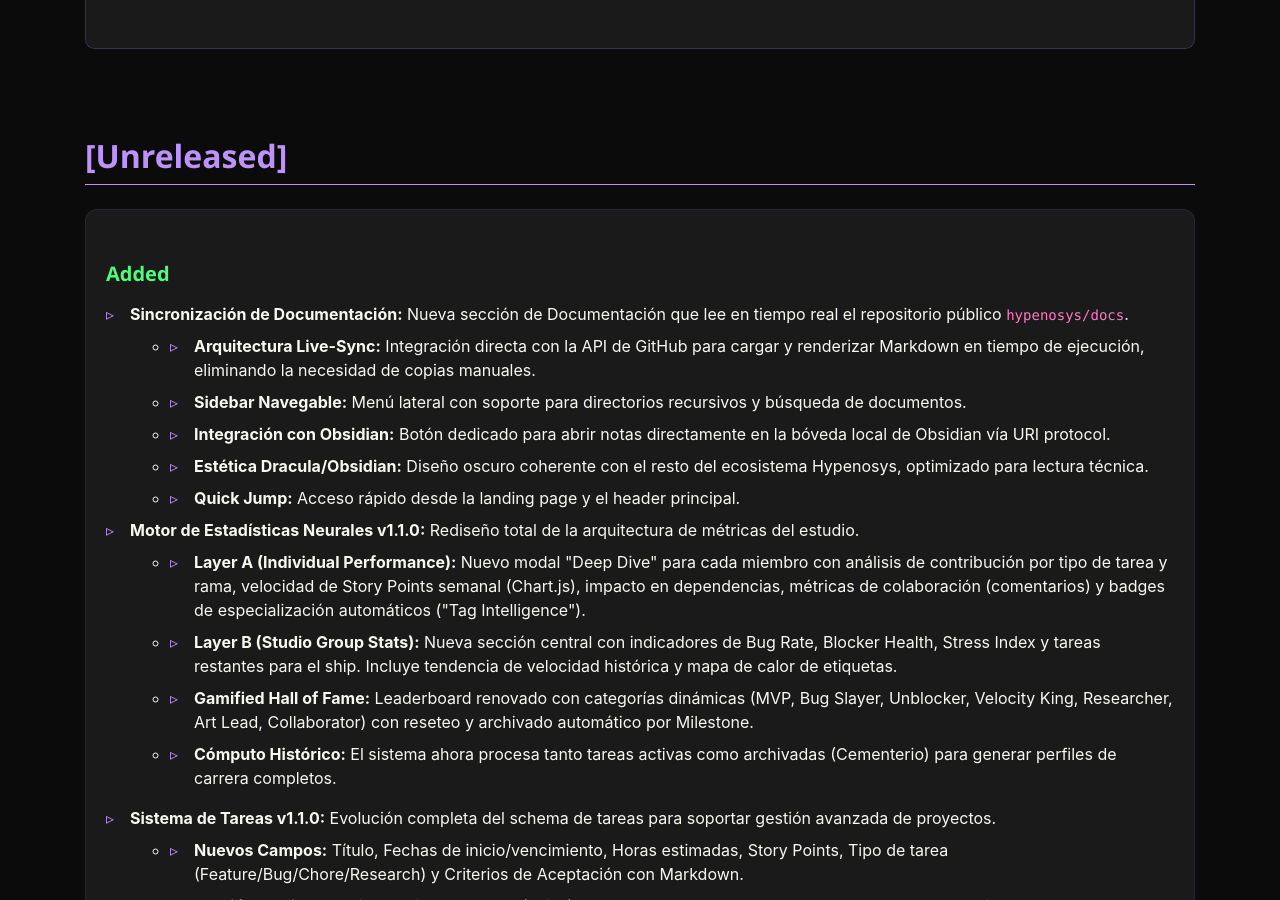
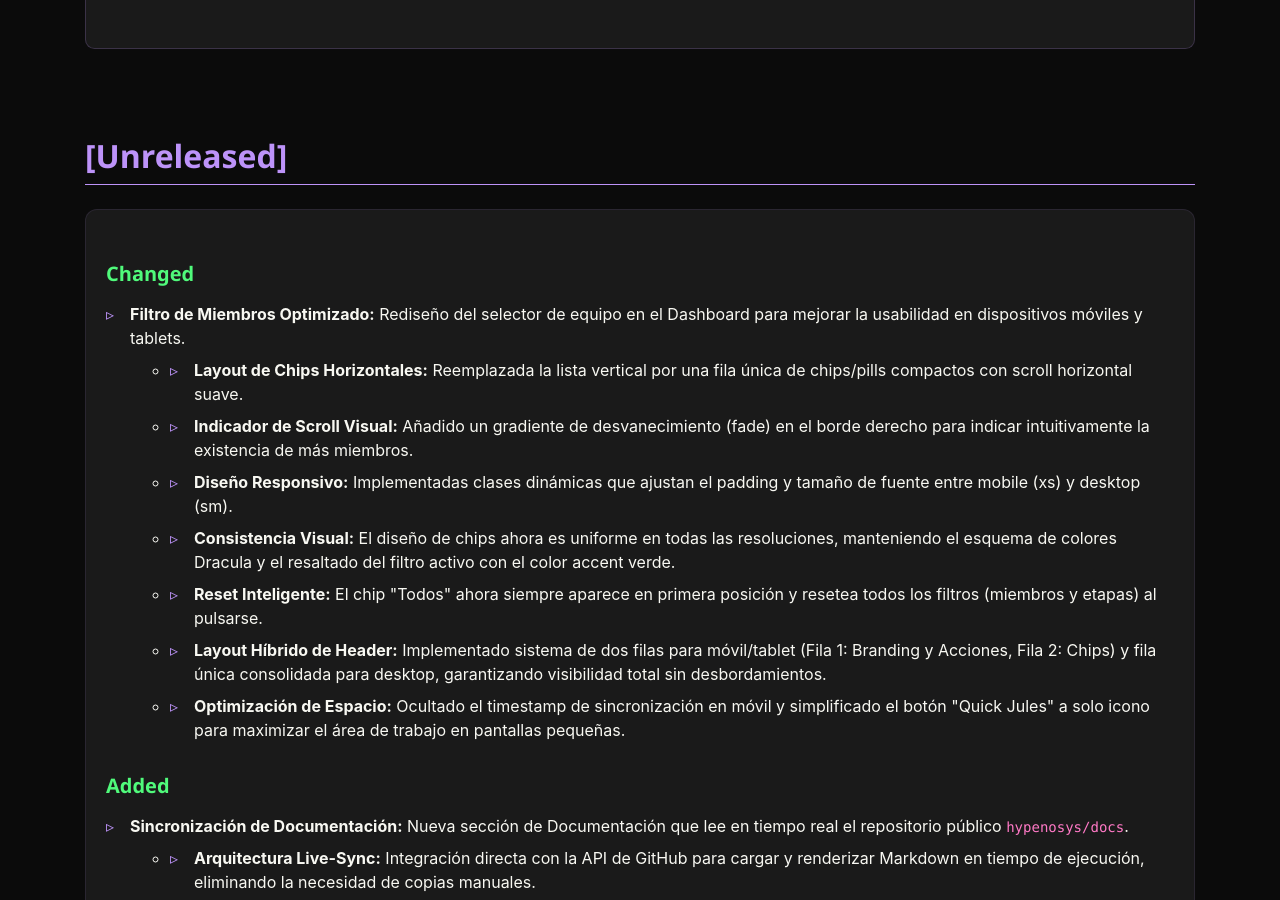
Before and after one commit to hypenosys/hypenosys.github.io, a Jekyll site: the page built from CHANGELOG.html, in a window 1280 px wide and 900 px high, scrolled down 443 px. Built offline with Jekyll 4.4.1, drawn with Linux system fonts in a browser that asks for light colours.

Commit message:
feat: implement hybrid responsive header with horizontal member filter chips
- Redesign member filter as a horizontal scrollable chip system
- Implement hybrid layout: 2-rows on mobile (<1024px), 1-row on desktop
- Optimize mobile space: hide sync timestamp, use icon-only Quick Jules
- Support dual user status containers (mobile/desktop)
- Update CHANGELOG.html and documentation entries

Co-authored-by: Axlfc <14998495+Axlfc@users.noreply.github.com>

```diff
--- a/CHANGELOG.html
+++ b/CHANGELOG.html
@@ -62,6 +62,20 @@ permalink: /CHANGELOG.html
         <h2 class="text-purple border-bottom border-purple pb-2 mb-4">[Unreleased]</h2>
         <div class="card mb-3">
           <div class="card-body">
+            <h5 class="text-success">Changed</h5>
+            <ul class="tree-view mb-3">
+              <li><strong>Filtro de Miembros Optimizado:</strong> Rediseño del selector de equipo en el Dashboard para mejorar la usabilidad en dispositivos móviles y tablets.
+                <ul>
+                  <li><strong>Layout de Chips Horizontales:</strong> Reemplazada la lista vertical por una fila única de chips/pills compactos con scroll horizontal suave.</li>
+                  <li><strong>Indicador de Scroll Visual:</strong> Añadido un gradiente de desvanecimiento (fade) en el borde derecho para indicar intuitivamente la existencia de más miembros.</li>
+                  <li><strong>Diseño Responsivo:</strong> Implementadas clases dinámicas que ajustan el padding y tamaño de fuente entre mobile (xs) y desktop (sm).</li>
+                  <li><strong>Consistencia Visual:</strong> El diseño de chips ahora es uniforme en todas las resoluciones, manteniendo el esquema de colores Dracula y el resaltado del filtro activo con el color accent verde.</li>
+                  <li><strong>Reset Inteligente:</strong> El chip "Todos" ahora siempre aparece en primera posición y resetea todos los filtros (miembros y etapas) al pulsarse.</li>
+                  <li><strong>Layout Híbrido de Header:</strong> Implementado sistema de dos filas para móvil/tablet (Fila 1: Branding y Acciones, Fila 2: Chips) y fila única consolidada para desktop, garantizando visibilidad total sin desbordamientos.</li>
+                  <li><strong>Optimización de Espacio:</strong> Ocultado el timestamp de sincronización en móvil y simplificado el botón "Quick Jules" a solo icono para maximizar el área de trabajo en pantallas pequeñas.</li>
+                </ul>
+              </li>
+            </ul>
             <h5 class="text-success">Added</h5>
             <ul class="tree-view mb-3">
               <li><strong>Sincronización de Documentación:</strong> Nueva sección de Documentación que lee en tiempo real el repositorio público <code>hypenosys/docs</code>.
```
Also changed, not shown: assets/javascript/dashboard-ui.js (+22 -8 lines), dashboard.html (+46 -17 lines).
